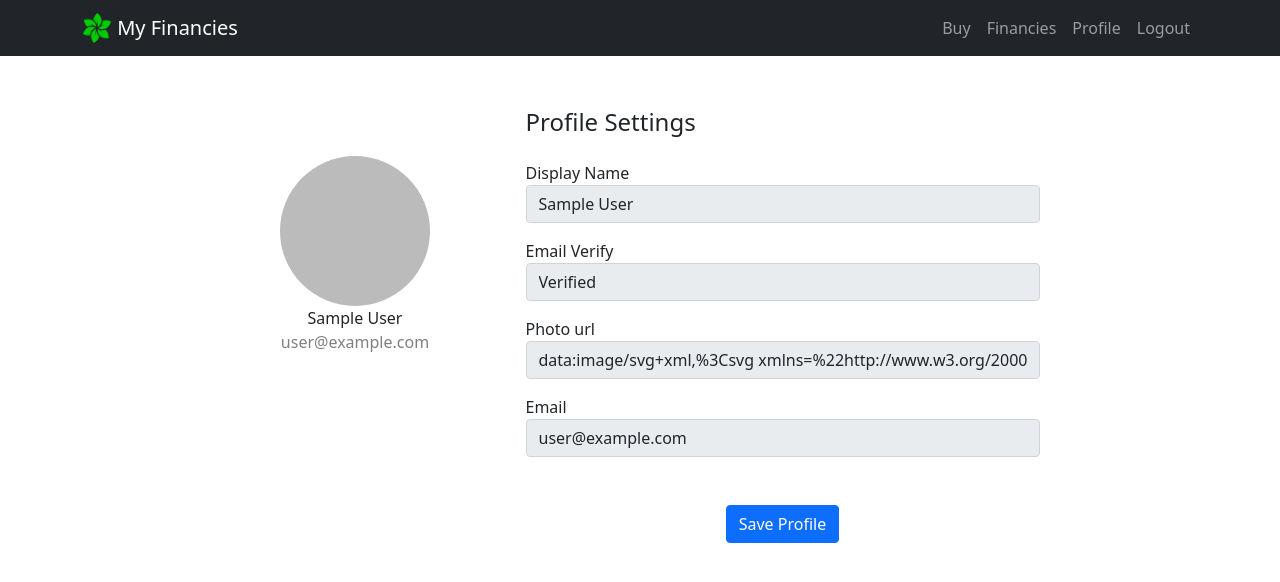
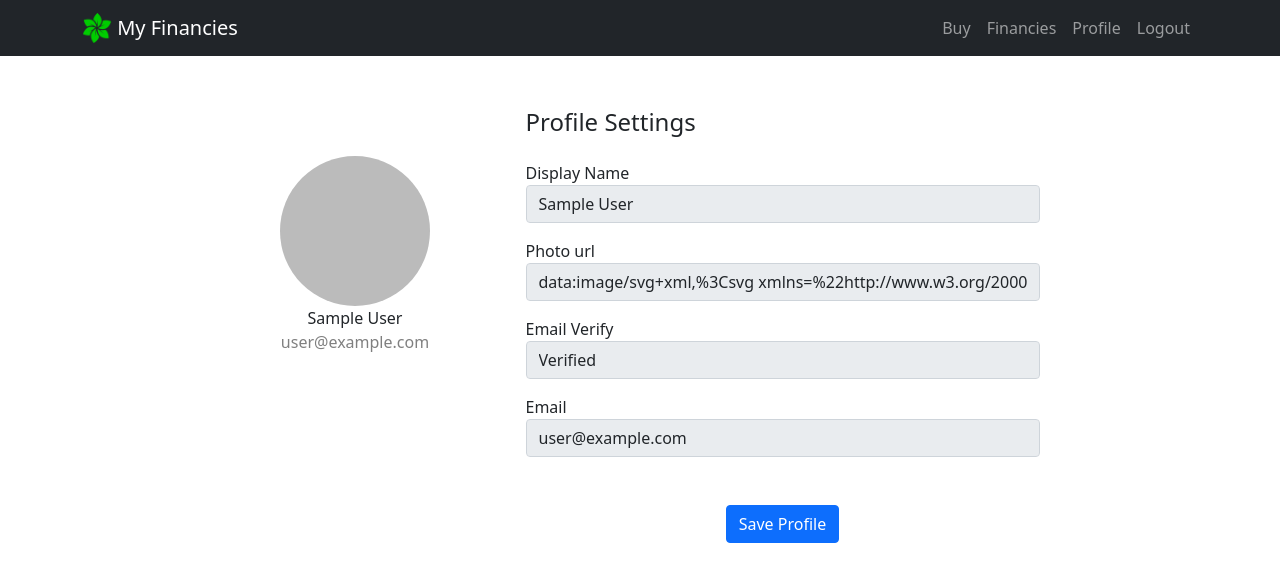
Before and after one commit to TalanVladimir/my-react, a React app: page /account in a window 1280 px wide. Shown: the top 582 px of the page. Built offline with nearby package versions, Linux system fonts and the light colour scheme; no server answers; sample sign-in values are in the browser's storage.

Commit message:
fix: update Profile with Spinner

```diff
--- a/src/components/Profile/Profile.tsx
+++ b/src/components/Profile/Profile.tsx
@@ -2,22 +2,42 @@ import React, { useState, useEffect } from "react";
 import { Button, Container, Form, Row } from "react-bootstrap";
 
 import { auth, update } from "../../services/firebase";
+
+import { User } from "@firebase/auth/dist/auth-public";
+
+import Spinner from "../Spinner";
 
 import "./styles.scss";
 
 import defPhoto from "../../images/default_user.png";
 
 const Account = () => {
-  const [name, setName] = useState<string>("loading");
-  const [email, setEmail] = useState<string>("loading");
-  const [photo, setPhoto] = useState<string>(defPhoto);
-  const [verify, setVerify] = useState<string>("loading");
+  const [name, setName] = useState<string | undefined>(undefined);
+  const [email, setEmail] = useState<string | undefined>(undefined);
+  const [photo, setPhoto] = useState<string | undefined>(defPhoto);
+  const [verify, setVerify] = useState<string | undefined>(undefined);
 
-  update({ displayName: "HamsteR" });
+  const [completed, setcompleted] = useState<boolean>(false);
 
-  const menas = async () => {
-    const user = await auth.currentUser;
+  const [user, setUser] = useState<User | null>(null);
 
+  // update({ displayName: "HamsteR" });
+
+  const updateUser = async () => {
+    auth.onAuthStateChanged(async (user) => {
+      if (user) {
+        setUser(auth.currentUser);
+      } else {
+      }
+    });
+  };
+
+  useEffect(() => {
+    updateUser();
+  }, []);
+
+  useEffect(() => {
+    setTimeout(() => {
       if (user != null) {
         if (email != user.email) {
           if (user.displayName != null) setName(user.displayName);
@@ -27,15 +47,18 @@ const Account = () => {
             user.emailVerified
               ? setVerify("Verified")
               : setVerify("Not Verified");
+
+          setcompleted(true);
         }
       }
-  };
-
-  useEffect(() => {});
-
-  setTimeout(() => menas(), 1000);
+    }, 1000);
+  }, [user]);
 
   return (
+    <>
+      {!completed ? (
+        <Spinner />
+      ) : (
         <section className='profile'>
           <Form
           // ref={() => {
@@ -79,23 +102,23 @@ const Account = () => {
                     </div>
                     <div className='row mt-3'>
                       <div className='col-md-12'>
+                        <label className='labels'>Photo url</label>
+                        <input
+                          readOnly
+                          type='text'
+                          className='form-control'
+                          value={photo === defPhoto ? "loading" : photo}
+                        />
+                      </div>
+                    </div>
+                    <div className='row mt-3'>
+                      <div className='col-md-12'>
                         <label className='labels'>Email Verify</label>
                         <input
                           readOnly
                           type='text'
                           className='form-control'
                           value={verify}
-                    />
-                  </div>
-                </div>
-                <div className='row mt-3'>
-                  <div className='col-md-12'>
-                    <label className='labels'>Photo url</label>
-                    <input
-                      readOnly
-                      type='text'
-                      className='form-control'
-                      value={photo === defPhoto ? "loading" : photo}
                         />
                       </div>
                     </div>
@@ -124,6 +147,8 @@ const Account = () => {
             </Container>
           </Form>
         </section>
+      )}
+    </>
   );
 };
 
```
Lines whose indentation alone changed are shown as unchanged.
